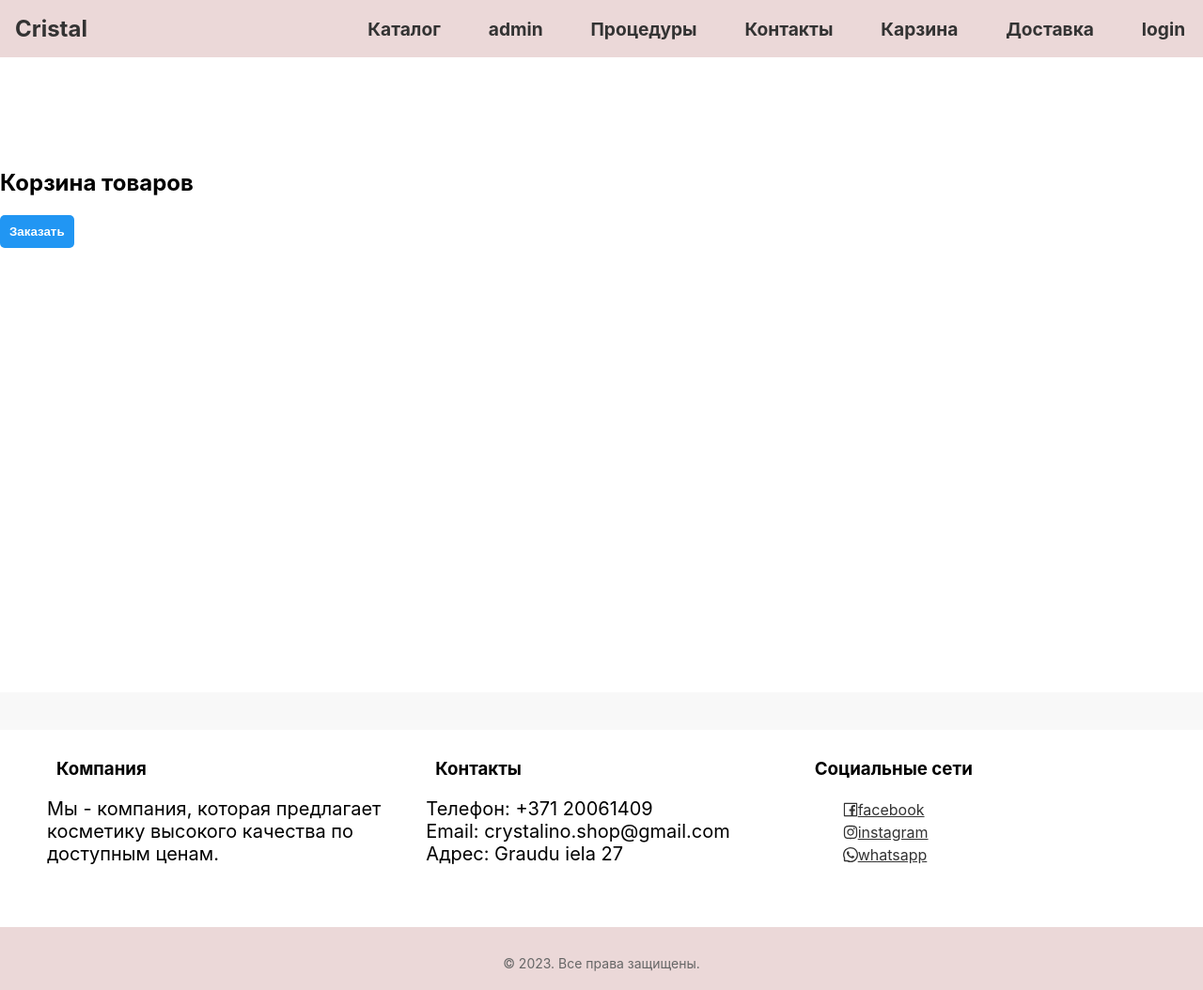
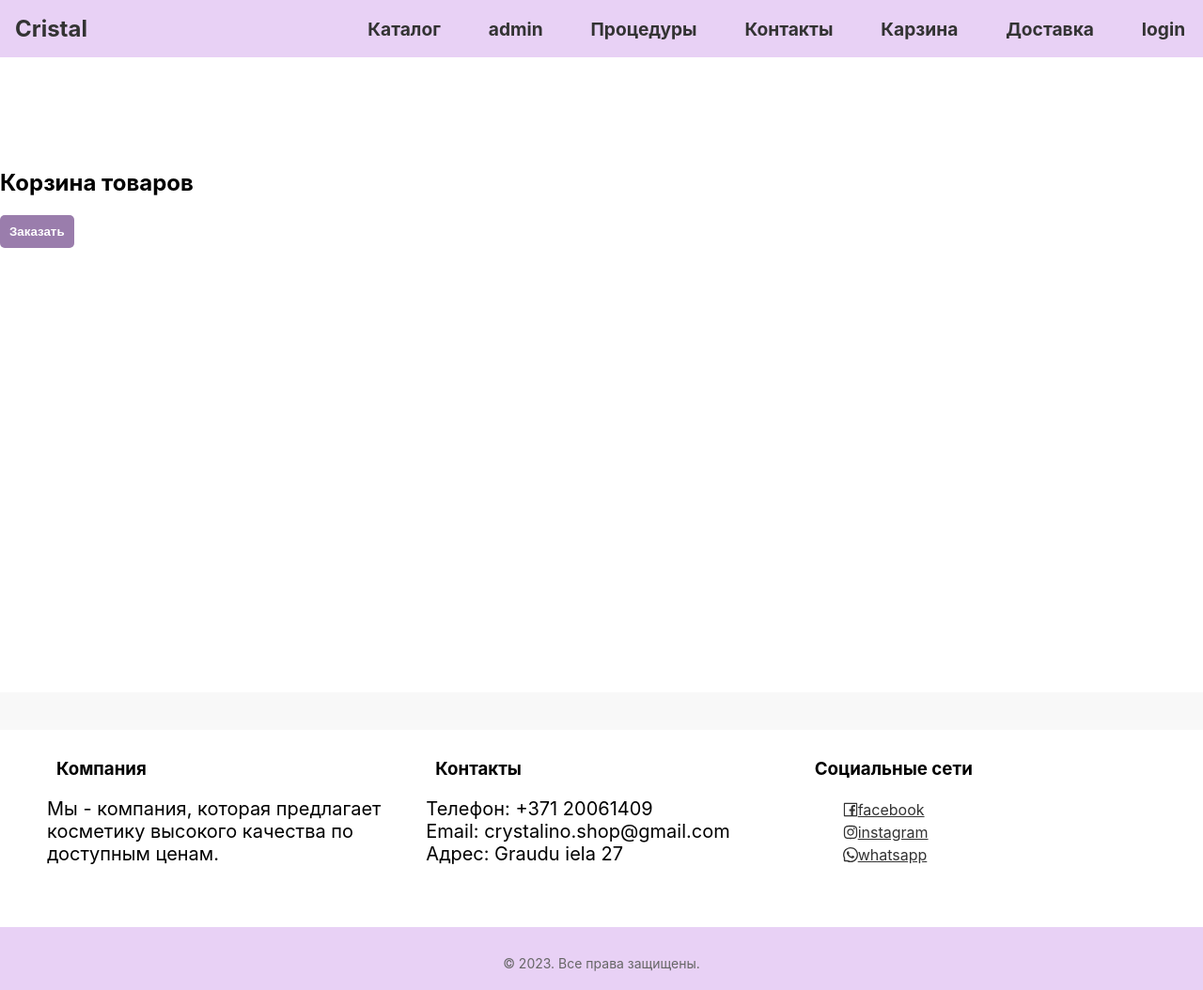
Before and after one commit to Ruslans3417/ekz, a React (Create React App) app in the folder vadibas-panelis/: page /karzina in a window 1280 px wide. Shown: the whole page at 94% size. Built offline with nearby package versions, Linux system fonts and the light colour scheme.

Commit message:
Add files via upload

```diff
--- a/vadibas-panelis/src/all.css/App.css
+++ b/vadibas-panelis/src/all.css/App.css
@@ -41,3 +41,7 @@
 width: 80%; /* изменение ширины для более узких экранов */
 }
 }
+
+button{
+  color: blueviolet;
+}
--- a/vadibas-panelis/src/all.css/Karzina.css
+++ b/vadibas-panelis/src/all.css/Karzina.css
@@ -34,7 +34,7 @@
     display: block;
     margin-top: 20px;
     padding: 10px;
-    background-color: #2196f3;
+    background-color: #9a7dac;
     color: #fff;
     border-radius: 5px;
     text-decoration: none;
--- a/vadibas-panelis/src/all.css/blog.css
+++ b/vadibas-panelis/src/all.css/blog.css
@@ -9,7 +9,7 @@
 }
 
 .box {
-  width: 200px;
+  width: 700px;
   margin: 20px;
   padding: 20px;
   border: 1px solid #ccc;
@@ -27,7 +27,7 @@
 .box a {
   display: block;
   padding: 10px;
-  background-color: #2196f3;
+  background-color: #9a7dac;
   color: #fff;
   border-radius: 5px;
   text-decoration: none;
--- a/vadibas-panelis/src/all.css/cartprod.css
+++ b/vadibas-panelis/src/all.css/cartprod.css
@@ -30,3 +30,7 @@
   .container {
     text-align: center;
   }
+  .button {
+    background-color: purple;
+    color: white;
+  }
--- a/vadibas-panelis/src/all.css/footer.css
+++ b/vadibas-panelis/src/all.css/footer.css
@@ -61,7 +61,7 @@
 
       .footer-contact-list a:hover,
       .footer-social-list a:hover {
-      color: #e41a1a;
+      color: purple;
       }
 
 
@@ -84,7 +84,7 @@
         }
       }
       .footer-bottom {
-          background-color: #ebd8d8;
+          background-color: #e8d1f5;
           padding: 20px 0;
           text-align: center;
           font-size: 0.8rem;
--- a/vadibas-panelis/src/all.css/heder.css
+++ b/vadibas-panelis/src/all.css/heder.css
@@ -6,7 +6,7 @@
   top: 0;
   width: 100%;
   z-index: 9999;
-  background-color: #ebd8d8;
+  background-color: #e8d1f5;
   padding: 1rem;
 }
 
--- a/vadibas-panelis/src/all.css/login.css
+++ b/vadibas-panelis/src/all.css/login.css
@@ -29,7 +29,7 @@
   }
 
   .login-form-forgot a:hover {
-    color: #1890ff;
+    color: #9a7dac;
   }
 
   .login-form-register {
@@ -42,5 +42,5 @@
   }
 
   .login-form-register a:hover {
-    color: #1890ff;
+    color: #9a7dac;
   }
```
